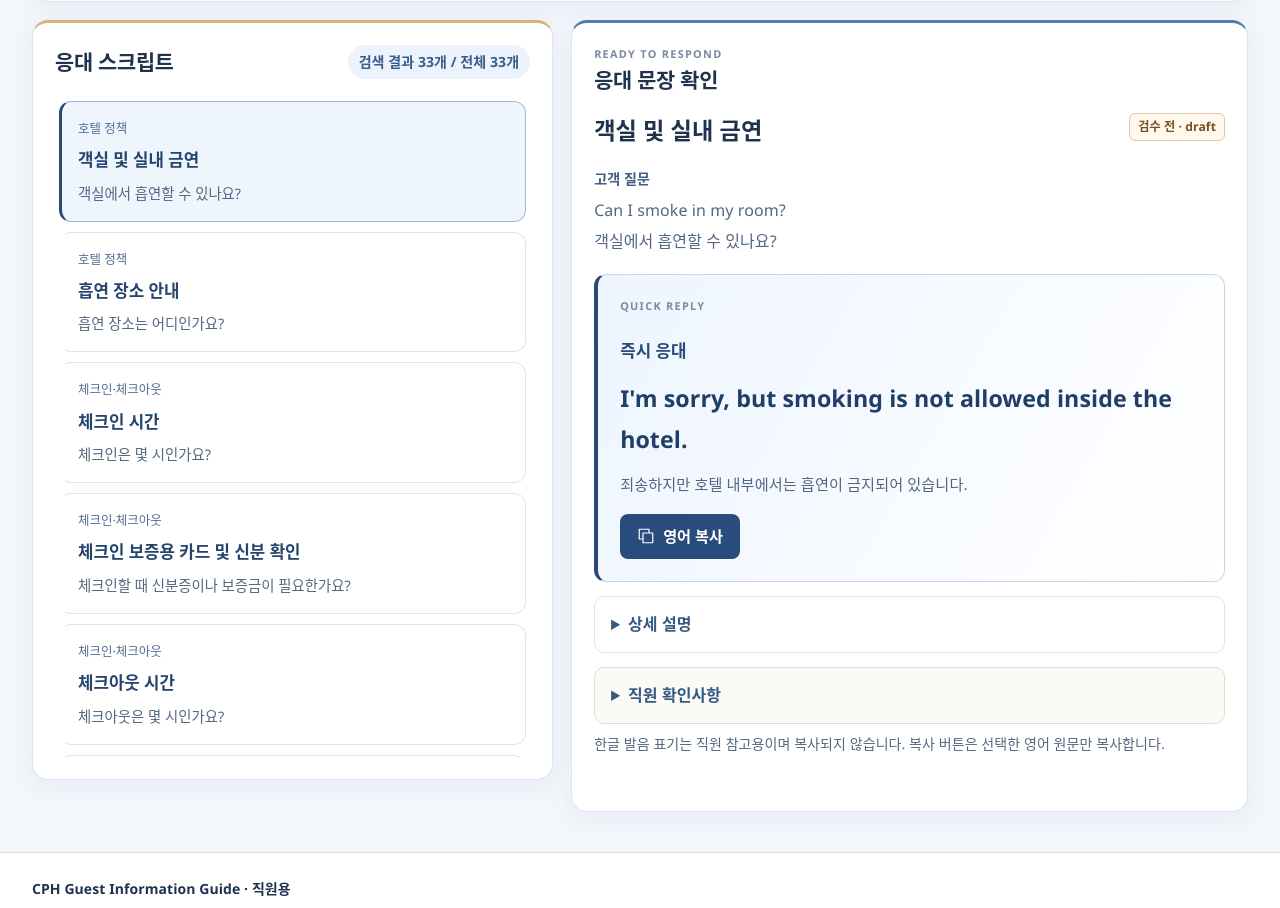
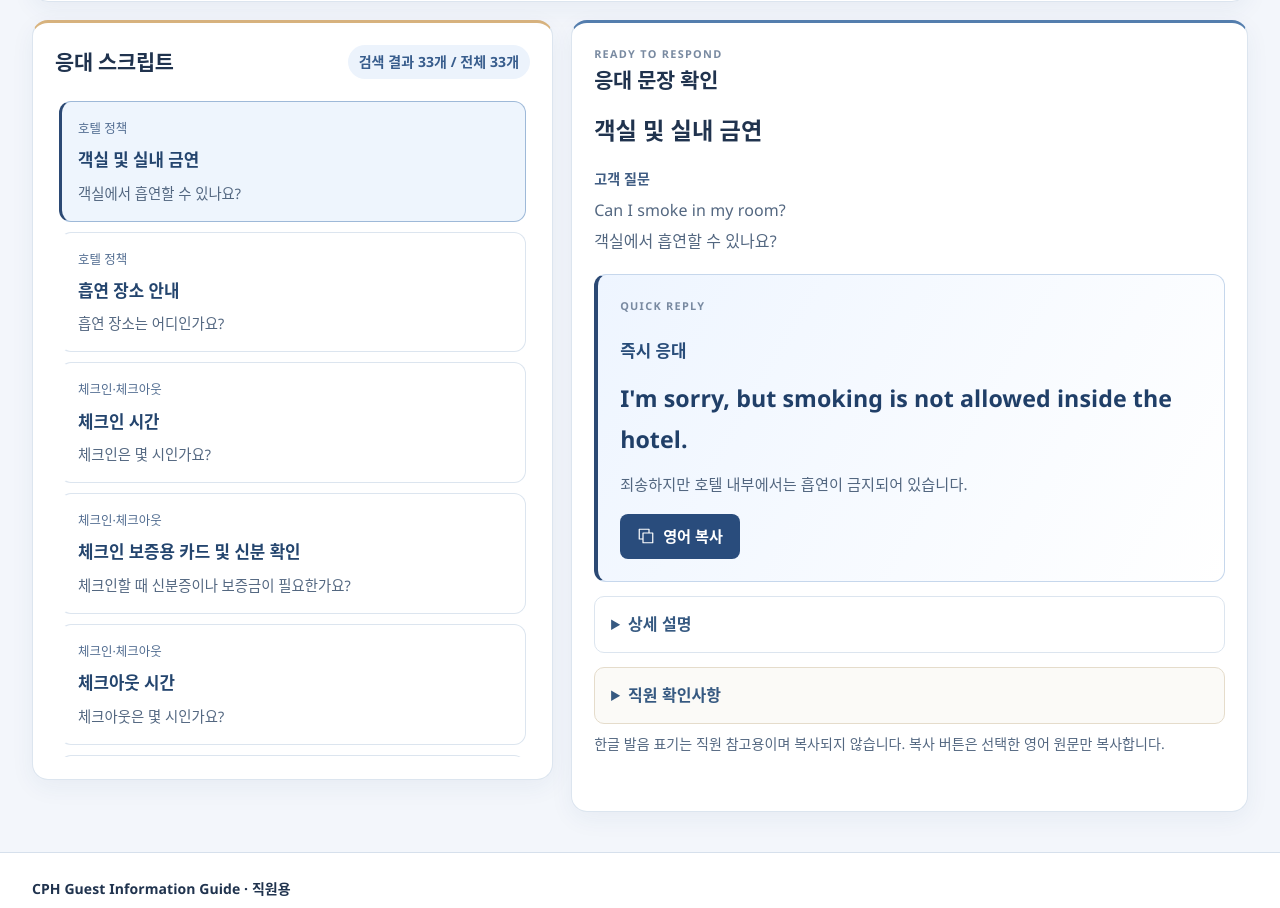
Before and after one commit to unispace1357-blip/CPH-INFORMATION-PROGRAM, a React (Vite) app: page /staff in a window 1280 px wide. Shown: the part 1010-1918 px from the top of the page. Built offline with nearby package versions, Linux system fonts and the light colour scheme.

Commit message:
ui(staff): hide review badges without changing draft status

```diff
--- a/src/components/staff/FrontdeskScriptDetail.tsx
+++ b/src/components/staff/FrontdeskScriptDetail.tsx
@@ -24,7 +24,7 @@ export function FrontdeskScriptDetail({ script, headingRef }: { script: Frontdes
   return <article className="frontdesk-script-detail">
     <div className="section-heading">
       <h3 id="frontdesk-detail-title" className="detail-title" ref={headingRef} tabIndex={-1}>{script.title}</h3>
-      <span className={`frontdesk-review-badge frontdesk-review-badge--${script.reviewStatus}`}>{script.reviewStatus === 'draft' ? '검수 전 · draft' : '검수 완료'}</span>
+
     </div>
     <div className="frontdesk-question">
       <h4>고객 질문</h4>
```
